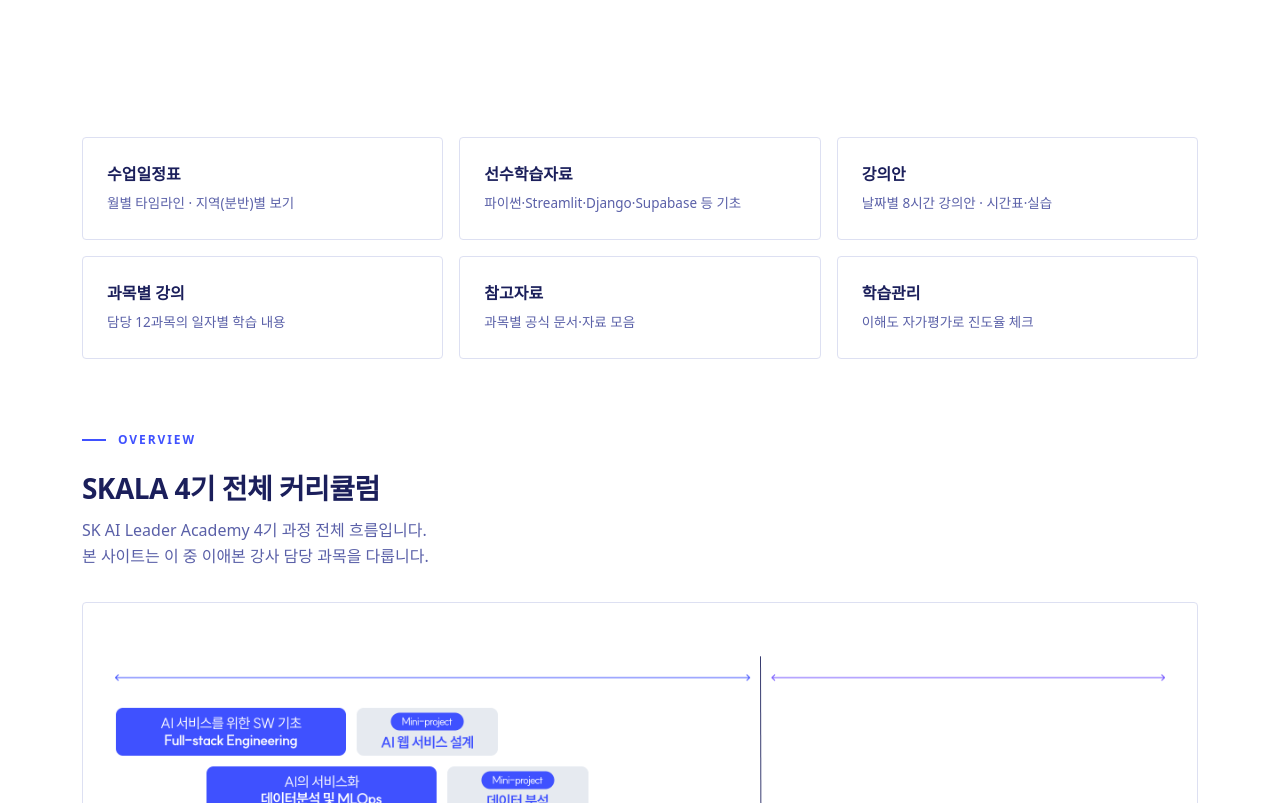
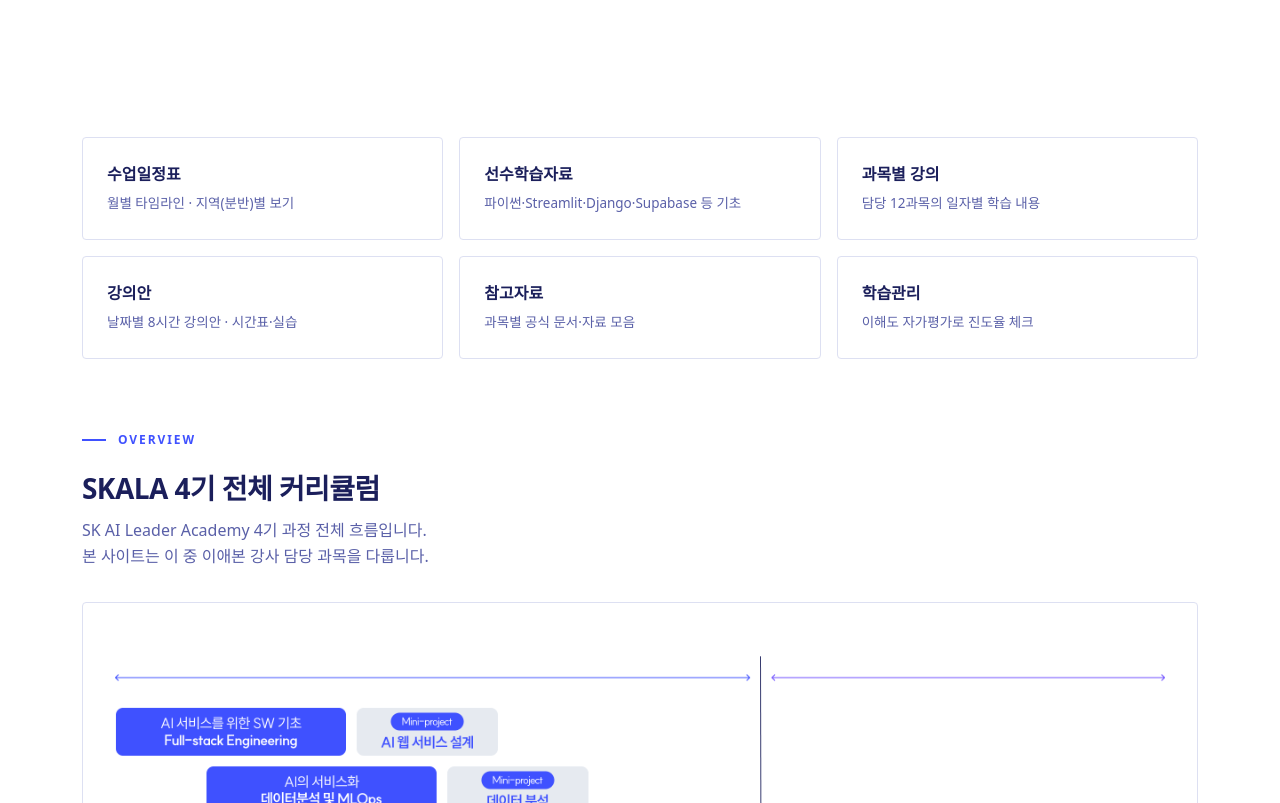
Before and after one commit to aebonlee/kdt-ai, a React (Vite) app: page / in a window 1280 px wide. Shown: the part 620-1423 px from the top of the page. Built offline with nearby package versions, Linux system fonts and the light colour scheme; no server answers; a web font is replaced by a local one.

Commit message:
메뉴 순서 변경: 과목별 강의 → 강의안 (About 바로가기도 동일)
Co-Authored-By: Claude Opus 4.8 (1M context) <noreply@anthropic.com>

```diff
--- a/src/components/Header.jsx
+++ b/src/components/Header.jsx
@@ -7,8 +7,8 @@ const nav = [
   { to: '/', label: 'About', end: true },
   { to: '/schedule', label: '수업일정표' },
   { to: '/prep', label: '선수학습자료' },
+  { to: '/subjects', label: '과목별 강의' },
   { to: '/lectures', label: '강의안' },
-  { to: '/subjects', label: '과목별 강의' },
   { to: '/reference', label: '참고자료' },
   { to: '/progress', label: '학습관리' },
   { to: '/board', label: '게시판' },
--- a/src/pages/Home.jsx
+++ b/src/pages/Home.jsx
@@ -64,8 +64,8 @@ export default function Home() {
             {[
               { to: '/schedule', t: '수업일정표', d: '월별 타임라인 · 지역(분반)별 보기' },
               { to: '/prep', t: '선수학습자료', d: '파이썬·Streamlit·Django·Supabase 등 기초' },
+              { to: '/subjects', t: '과목별 강의', d: '담당 12과목의 일자별 학습 내용' },
               { to: '/lectures', t: '강의안', d: '날짜별 8시간 강의안 · 시간표·실습' },
-              { to: '/subjects', t: '과목별 강의', d: '담당 12과목의 일자별 학습 내용' },
               { to: '/reference', t: '참고자료', d: '과목별 공식 문서·자료 모음' },
               { to: '/progress', t: '학습관리', d: '이해도 자가평가로 진도율 체크' },
             ].map((c) => (
```
